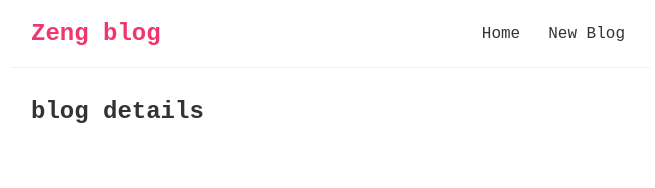
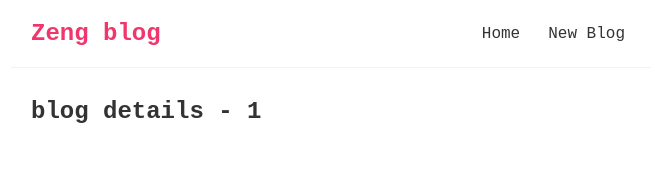
Before and after one commit to Francisomondi/Francis_blog, a React (Create React App) app: page /blogs/1 in a window 1280 px wide. Shown: the top 188 px of the page, without its empty margins (309-964 px from the left). Built offline with nearby package versions, Linux system fonts and the light colour scheme.

Commit message:
rote parameters- gettting comonents by id parameter

```diff
--- a/src/components/Bloglist.js
+++ b/src/components/Bloglist.js
@@ -1,11 +1,15 @@
+import { Link } from "react-router-dom";
+
 const Bloglist = ({ blogs, title }) => {
   return (
     <div className="blog-list">
       <h2>{title}</h2>
       {blogs.map(blog => (
         <div className="blog-preview" key={blog.id}>
-          <h2>{blog.title}</h2>
-          <p>Written by {blog.author}</p>
+          <Link to={`/blogs/${blog.id}`}>
+            <h2>{blog.title}</h2>
+            <p>Written by {blog.author}</p>
+          </Link>
         </div>
       ))}
     </div>
--- a/src/components/blogDetails.js
+++ b/src/components/blogDetails.js
@@ -1,7 +1,9 @@
+import { useParams } from "react-router-dom";
 const BlogDetails = () => {
+  const { id } = useParams();
   return (
     <div className="blog-blogDetails">
-      <h2>blog details</h2>
+      <h2>blog details - {id}</h2>
     </div>
   );
 };
--- a/src/index.css
+++ b/src/index.css
@@ -43,3 +43,6 @@
   color: #f1356d;
   margin-bottom: 8px;
 }
+.blog-preview a {
+  text-decoration: none;
+}
```
